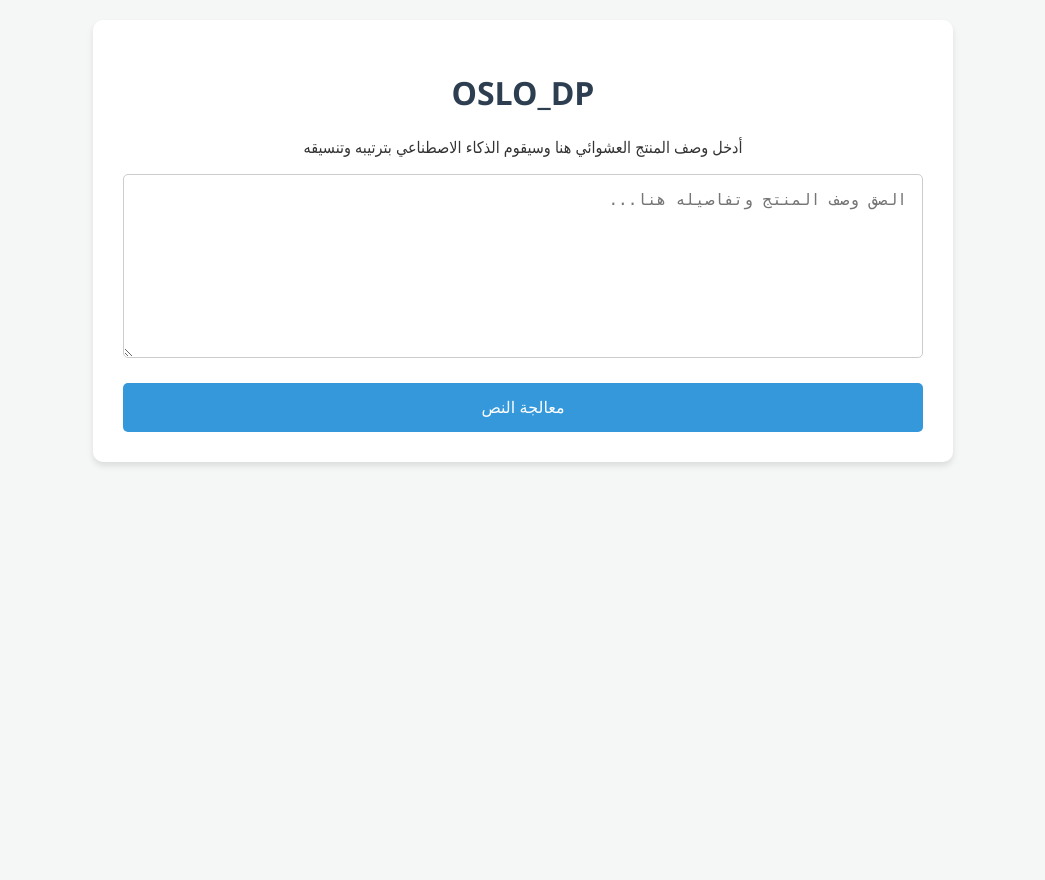
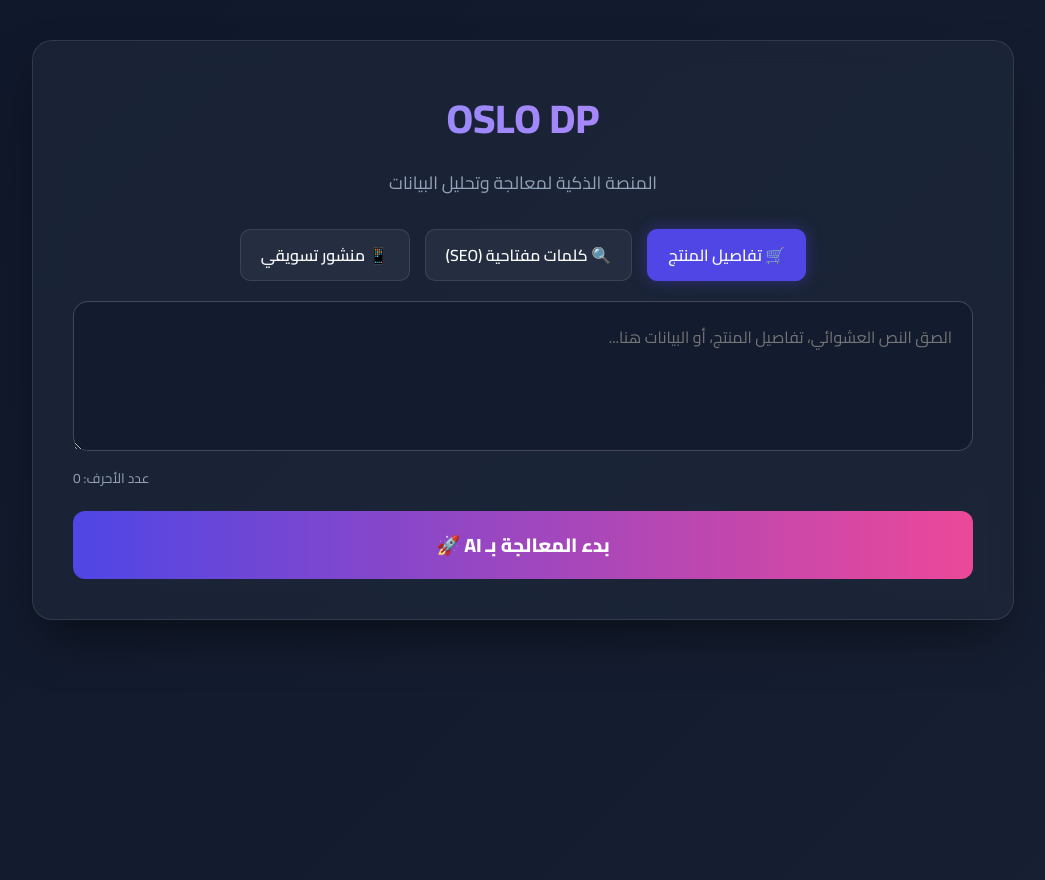
Before and after one commit to O-alhakami/OSLO_DP, a Flask app: page / in a window 1280 px wide. Shown: the whole page, without its empty margins (117-1162 px from the left). Before the commit the page ends 466 px from the top, so only its background shows below. Run offline with Flask 3, Linux system fonts and the light colour scheme.

Commit message:
Update UI and add prompts routing

```diff
--- a/templates/index.html
+++ b/templates/index.html
@@ -3,79 +3,279 @@
 <head>
     <meta charset="UTF-8">
     <meta name="viewport" content="width=device-width, initial-scale=1.0">
-    <title>OSLO_DP - معالج وصف المنتجات</title>
+    <title>OSLO DP | المنصة الذكية لمعالجة النصوص</title>
+    <link href="https://fonts.googleapis.com/css2?family=Cairo:wght@400;600;800&display=swap" rel="stylesheet">
     <style>
-        body { font-family: 'Segoe UI', Tahoma, Geneva, Verdana, sans-serif; background-color: #f4f7f6; margin: 0; padding: 20px; color: #333; }
-        .container { max-width: 800px; margin: 0 auto; background: #fff; padding: 30px; border-radius: 10px; box-shadow: 0 4px 6px rgba(0,0,0,0.1); }
-        h1 { text-align: center; color: #2c3e50; }
-        textarea { width: 100%; padding: 15px; margin-bottom: 20px; border: 1px solid #ccc; border-radius: 5px; font-size: 16px; box-sizing: border-box; resize: vertical; }
-        button { background-color: #3498db; color: white; border: none; padding: 15px 25px; font-size: 16px; border-radius: 5px; cursor: pointer; width: 100%; transition: background 0.3s; }
-        button:hover { background-color: #2980b9; }
-        .result-box { margin-top: 30px; display: none; }
-        .copy-btn { background-color: #2ecc71; margin-top: 10px; width: auto; padding: 10px 20px; }
-        .copy-btn:hover { background-color: #27ae60; }
-        #loading { text-align: center; display: none; margin-top: 15px; font-weight: bold; color: #e67e22; }
+        :root {
+            --primary: #4F46E5;
+            --secondary: #ec4899;
+            --bg-color: #0f172a;
+            --surface: #1e293b;
+            --text-main: #f8fafc;
+            --text-muted: #94a3b8;
+        }
+
+        body {
+            font-family: 'Cairo', sans-serif;
+            background: linear-gradient(135deg, var(--bg-color), #172033);
+            color: var(--text-main);
+            margin: 0;
+            padding: 40px 20px;
+            min-height: 100vh;
+            display: flex;
+            justify-content: center;
+            align-items: flex-start;
+        }
+
+        .app-container {
+            width: 100%;
+            max-width: 900px;
+            background: rgba(30, 41, 59, 0.7);
+            backdrop-filter: blur(12px);
+            border: 1px solid rgba(255, 255, 255, 0.1);
+            border-radius: 20px;
+            padding: 40px;
+            box-shadow: 0 25px 50px -12px rgba(0, 0, 0, 0.5);
+        }
+
+        .header {
+            text-align: center;
+            margin-bottom: 30px;
+        }
+
+        .header h1 {
+            font-weight: 800;
+            font-size: 2.5rem;
+            margin: 0 0 10px 0;
+            background: linear-gradient(to right, #818cf8, #c084fc);
+            -webkit-background-clip: text;
+            -webkit-text-fill-color: transparent;
+        }
+
+        .header p {
+            color: var(--text-muted);
+            font-size: 1.1rem;
+            margin: 0;
+        }
+
+        .options-group {
+            display: flex;
+            gap: 15px;
+            margin-bottom: 20px;
+            justify-content: center;
+            flex-wrap: wrap;
+        }
+
+        .radio-label {
+            background: rgba(255,255,255,0.05);
+            border: 1px solid rgba(255,255,255,0.1);
+            padding: 10px 20px;
+            border-radius: 10px;
+            cursor: pointer;
+            transition: all 0.3s ease;
+            font-weight: 600;
+        }
+
+        .radio-label:hover { background: rgba(255,255,255,0.1); }
+        input[type="radio"]:checked + .radio-label {
+            background: var(--primary);
+            border-color: var(--primary);
+            box-shadow: 0 0 15px rgba(79, 70, 229, 0.4);
+        }
+        input[type="radio"] { display: none; }
+
+        textarea {
+            width: 100%;
+            background: rgba(15, 23, 42, 0.6);
+            border: 1px solid rgba(255,255,255,0.2);
+            color: var(--text-main);
+            padding: 20px;
+            border-radius: 15px;
+            font-family: inherit;
+            font-size: 1rem;
+            resize: vertical;
+            min-height: 150px;
+            box-sizing: border-box;
+            transition: border-color 0.3s;
+        }
+
+        textarea:focus {
+            outline: none;
+            border-color: var(--primary);
+        }
+
+        .char-count {
+            text-align: left;
+            font-size: 0.85rem;
+            color: var(--text-muted);
+            margin-top: 5px;
+            margin-bottom: 20px;
+        }
+
+        .btn-main {
+            width: 100%;
+            background: linear-gradient(to right, var(--primary), var(--secondary));
+            border: none;
+            padding: 16px;
+            color: white;
+            font-size: 1.2rem;
+            font-weight: 700;
+            border-radius: 12px;
+            cursor: pointer;
+            transition: transform 0.2s, box-shadow 0.2s;
+            font-family: inherit;
+        }
+
+        .btn-main:hover {
+            transform: translateY(-2px);
+            box-shadow: 0 10px 20px rgba(236, 72, 153, 0.3);
+        }
+
+        .btn-main:disabled {
+            opacity: 0.7;
+            cursor: not-allowed;
+            transform: none;
+        }
+
+        .result-section {
+            margin-top: 30px;
+            display: none;
+            animation: fadeIn 0.5s ease;
+        }
+
+        @keyframes fadeIn {
+            from { opacity: 0; transform: translateY(10px); }
+            to { opacity: 1; transform: translateY(0); }
+        }
+
+        .actions {
+            display: flex;
+            gap: 15px;
+            margin-top: 15px;
+        }
+
+        .btn-action {
+            flex: 1;
+            background: rgba(255,255,255,0.1);
+            border: 1px solid rgba(255,255,255,0.2);
+            color: white;
+            padding: 12px;
+            border-radius: 10px;
+            cursor: pointer;
+            font-family: inherit;
+            font-weight: 600;
+            transition: all 0.3s;
+        }
+
+        .btn-action:hover { background: rgba(255,255,255,0.2); }
+
+        #loadingIndicator {
+            text-align: center;
+            display: none;
+            margin-top: 20px;
+            color: #818cf8;
+            font-weight: bold;
+        }
     </style>
 </head>
 <body>
 
-<div class="container">
-    <h1>OSLO_DP</h1>
-    <p style="text-align: center;">أدخل وصف المنتج العشوائي هنا وسيقوم الذكاء الاصطناعي بترتيبه وتنسيقه</p>
+<div class="app-container">
+    <div class="header">
+        <h1>OSLO DP</h1>
+        <p>المنصة الذكية لمعالجة وتحليل البيانات</p>
+    </div>
 
-    <textarea id="userInput" rows="8" placeholder="الصق وصف المنتج وتفاصيله هنا..."></textarea>
-    <button onclick="processData()">معالجة النص</button>
-    <div id="loading">جاري المعالجة... الرجاء الانتظار.</div>
+    <div class="options-group">
+        <input type="radio" id="mode_product" name="processing_mode" value="product" checked>
+        <label for="mode_product" class="radio-label">🛒 تفاصيل المنتج</label>
 
-    <div class="result-box" id="resultBox">
-        <h3>النتيجة:</h3>
-        <textarea id="aiResult" rows="10"></textarea>
-        <button class="copy-btn" onclick="copyResult()">نسخ النتيجة</button>
+        <input type="radio" id="mode_seo" name="processing_mode" value="seo">
+        <label for="mode_seo" class="radio-label">🔍 كلمات مفتاحية (SEO)</label>
+
+        <input type="radio" id="mode_marketing" name="processing_mode" value="marketing">
+        <label for="mode_marketing" class="radio-label">📱 منشور تسويقي</label>
+    </div>
+
+    <textarea id="userInput" placeholder="الصق النص العشوائي، تفاصيل المنتج، أو البيانات هنا..." onkeyup="updateCount()"></textarea>
+    <div class="char-count">عدد الأحرف: <span id="charCount">0</span></div>
+
+    <button id="processBtn" class="btn-main" onclick="processData()">بدء المعالجة بـ AI 🚀</button>
+    <div id="loadingIndicator">جاري تحليل البيانات واستخراج النتائج... يرجى الانتظار</div>
+
+    <div class="result-section" id="resultSection">
+        <textarea id="aiResult" rows="12" readonly></textarea>
+        <div class="actions">
+            <button class="btn-action" onclick="copyResult()">📋 نسخ النص</button>
+            <button class="btn-action" onclick="downloadResult()">💾 تحميل كملف</button>
+        </div>
     </div>
 </div>
 
 <script>
+    function updateCount() {
+        document.getElementById('charCount').innerText = document.getElementById('userInput').value.length;
+    }
+
     async function processData() {
         const text = document.getElementById('userInput').value;
-        const loading = document.getElementById('loading');
-        const resultBox = document.getElementById('resultBox');
+        const mode = document.querySelector('input[name="processing_mode"]:checked').value;
+        const processBtn = document.getElementById('processBtn');
+        const loading = document.getElementById('loadingIndicator');
+        const resultSection = document.getElementById('resultSection');
         const aiResult = document.getElementById('aiResult');
 
-        if (!text) {
-            alert('الرجاء إدخال نص أولاً');
+        if (!text.trim()) {
+            alert('يرجى إدخال البيانات أولاً في المربع النصي.');
             return;
         }
 
+        processBtn.disabled = true;
         loading.style.display = 'block';
-        resultBox.style.display = 'none';
+        resultSection.style.display = 'none';
+        aiResult.value = '';
 
         try {
             const response = await fetch('/process', {
                 method: 'POST',
                 headers: { 'Content-Type': 'application/json' },
-                body: JSON.stringify({ text: text })
+                body: JSON.stringify({ text: text, mode: mode })
             });
 
             const data = await response.json();
 
             if (response.ok) {
                 aiResult.value = data.result;
-                resultBox.style.display = 'block';
+                resultSection.style.display = 'block';
             } else {
-                alert('حدث خطأ: ' + data.error);
+                alert('حدث خطأ: ' + (data.error || 'غير معروف'));
             }
         } catch (error) {
-            alert('حدث خطأ في الاتصال بالخادم');
+            alert('فشل الاتصال بالخادم. تأكد من أن الموقع يعمل بشكل صحيح.');
         } finally {
+            processBtn.disabled = false;
             loading.style.display = 'none';
         }
     }
 
     function copyResult() {
-        const resultText = document.getElementById('aiResult');
-        resultText.select();
+        const aiResult = document.getElementById('aiResult');
+        aiResult.select();
         document.execCommand('copy');
-        alert('تم نسخ النتيجة بنجاح!');
+        alert('تم نسخ النتيجة إلى الحافظة!');
+    }
+
+    function downloadResult() {
+        const text = document.getElementById('aiResult').value;
+        const blob = new Blob([text], { type: 'text/plain;charset=utf-8' });
+        const url = URL.createObjectURL(blob);
+        const a = document.createElement('a');
+        a.href = url;
+        a.download = 'OSLO_DP_Result.txt';
+        document.body.appendChild(a);
+        a.click();
+        document.body.removeChild(a);
+        URL.revokeObjectURL(url);
     }
 </script>
 
```
